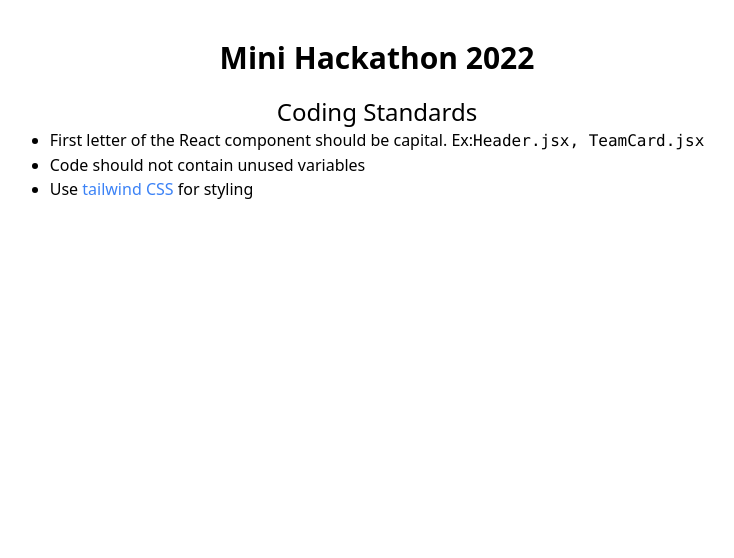
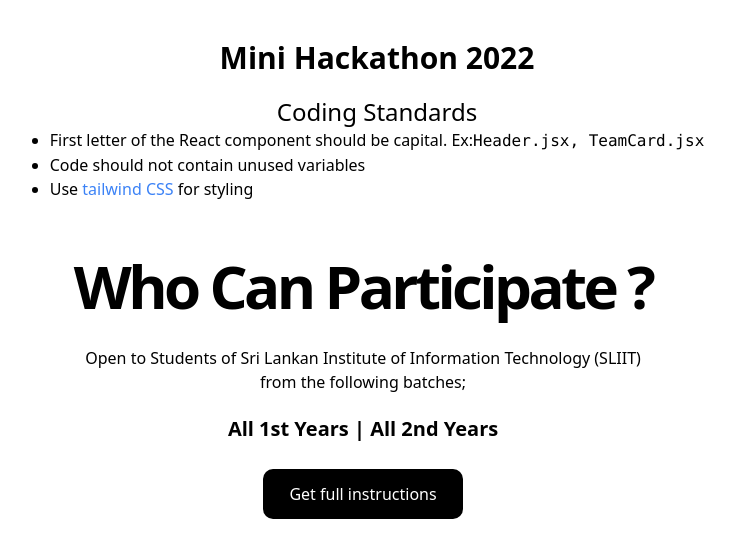
Before and after one commit to ms-club-sliit/minihackathon-2022, a React (Create React App) app: page / in a window 1280 px wide. Shown: the top 558 px of the page, without its empty margins (263-997 px from the left). Built offline with nearby package versions, Linux system fonts and the light colour scheme.

Commit message:
Implemented UI for rules section

```diff
--- a/src/App.js
+++ b/src/App.js
@@ -1,3 +1,5 @@
+import Rules from "./views/rules/Rules";
+
 function App() {
 	return (
 		<div className="grid place-items-center mt-10">
@@ -23,6 +25,9 @@ function App() {
 						for styling
 					</li>
 				</ul>
+
+				<br></br>
+				<Rules></Rules>
 			</div>
 		</div>
 	);
--- /dev/null
+++ b/src/views/rules/Rules.jsx
@@ -0,0 +1,40 @@
+import React from 'react'
+
+const Rules = () => {
+  return (
+    <div >
+        <div>
+            <div className="block p-6 rounded-lg">
+                <h1 style={{ height:"73px", fontWeight: 700, fontSize: "60px", lineHeight: "75px", textAlign:"center", letterSpacing: "-0.06em",color: "#000000"}} >
+                    Who Can Participate ?
+                </h1>
+            </div>
+        </div>
+
+        <div className='flex justify-center'>
+            <p style={{textAlign:"center",color: "#000000"}}>
+                Open to Students of Sri Lankan Institute of Information Technology (SLIIT)
+                         <br></br>from the following batches;<br></br>
+            </p>
+            <br></br>
+        </div>
+
+        <div className='flex justify-center' >
+            <p style={{marginTop:20}}>
+                <b style={{ fontSize: "20px"}}>All 1st Years | All 2nd Years</b> <br />
+            </p>
+        </div>
+
+        <div className='flex justify-center'>
+            <a href='/'>
+                <button style={{marginTop:25,width:200, height:50,borderRadius:10,background:"black",color:'white'}}>
+                    Get full instructions
+                </button>
+            </a>
+        </div>
+
+    </div>
+  )
+}
+
+export default Rules
```
Also changed, not shown: 1 other file (tests, documents, lock files or other folders).
